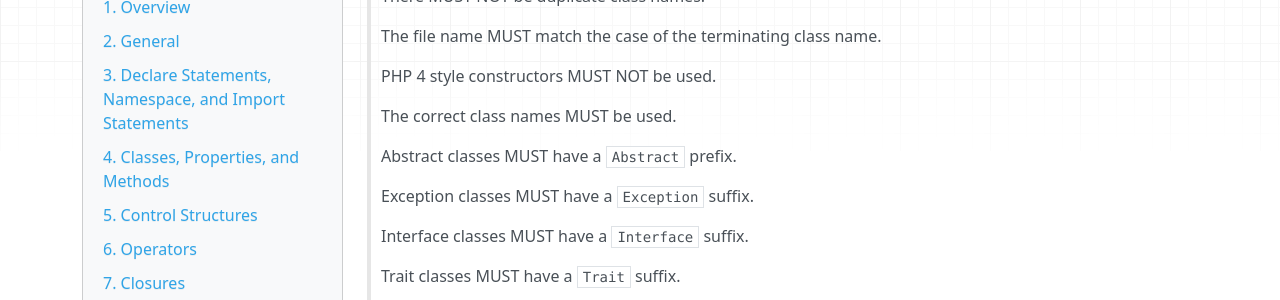
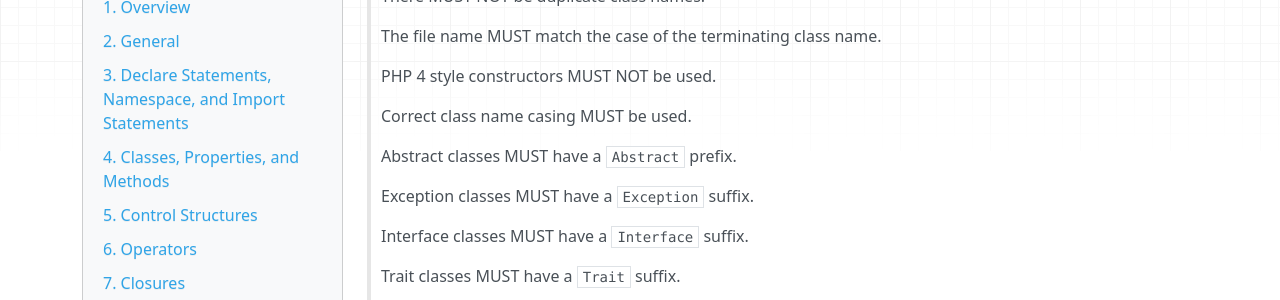
Before and after one commit to zendframework/zend-coding-standard, an MkDocs documentation site: the page built from docs/book/v2/coding-style-guide.md, in a window 1280 px wide and 900 px high, scrolled down 7552 px. Shown: the part 155-455 px from the top of the window. Built offline with MkDocs 1.6.1, drawn with Linux system fonts in a browser that asks for light colours; nearby versions of some CDN libraries; old or Windows-style settings are respelled for this version of MkDocs.

Commit message:
docs: explain it's about class name casing

```diff
--- a/docs/book/v2/coding-style-guide.md
+++ b/docs/book/v2/coding-style-guide.md
@@ -417,7 +417,7 @@ new Foo();
 >
 > PHP 4 style constructors MUST NOT be used.
 >
-> The correct class names MUST be used.
+> Correct class name casing MUST be used.
 >
 > Abstract classes MUST have a `Abstract` prefix.
 >
```
Also changed, not shown: CHANGELOG.md (+1 -1 lines), 1 other file.
